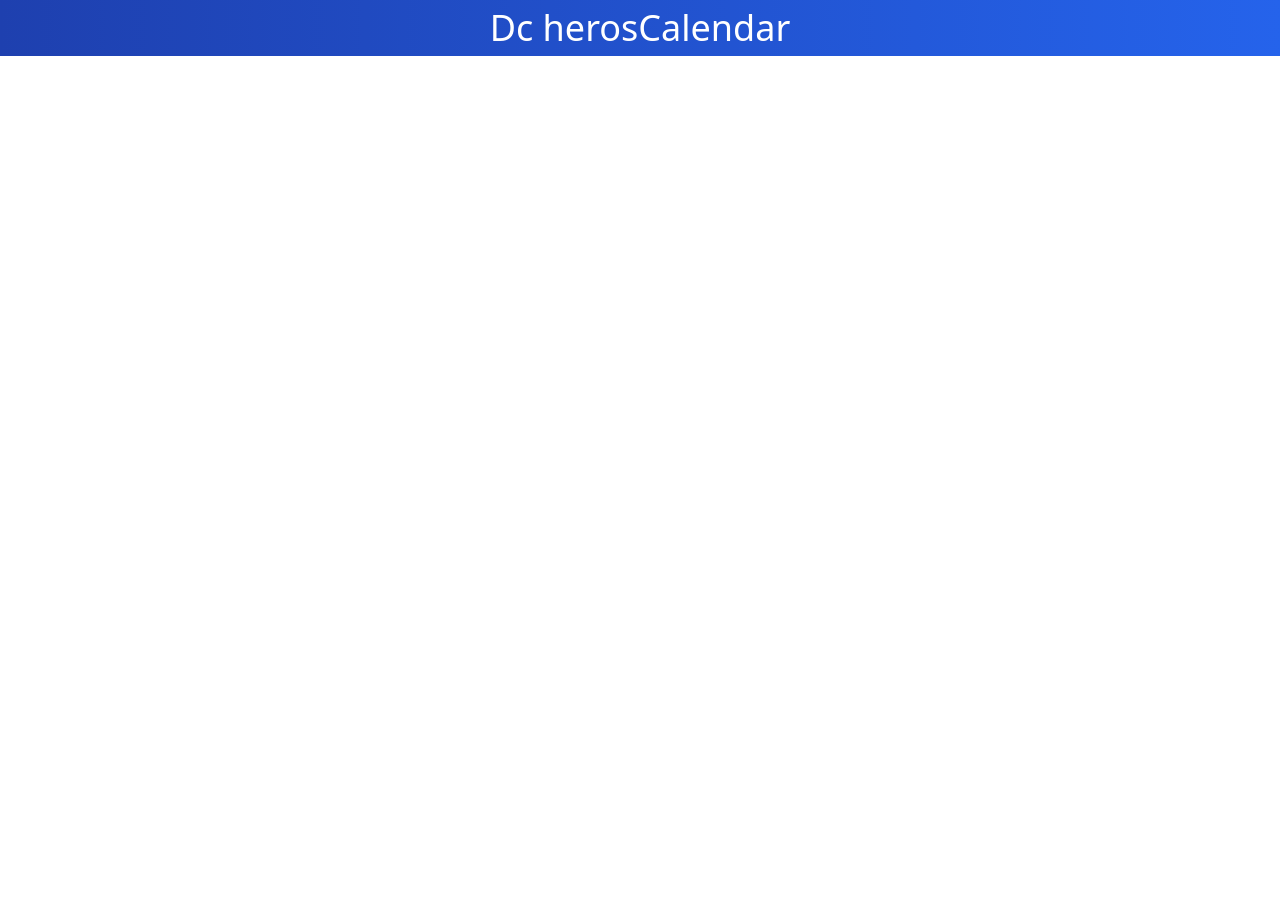
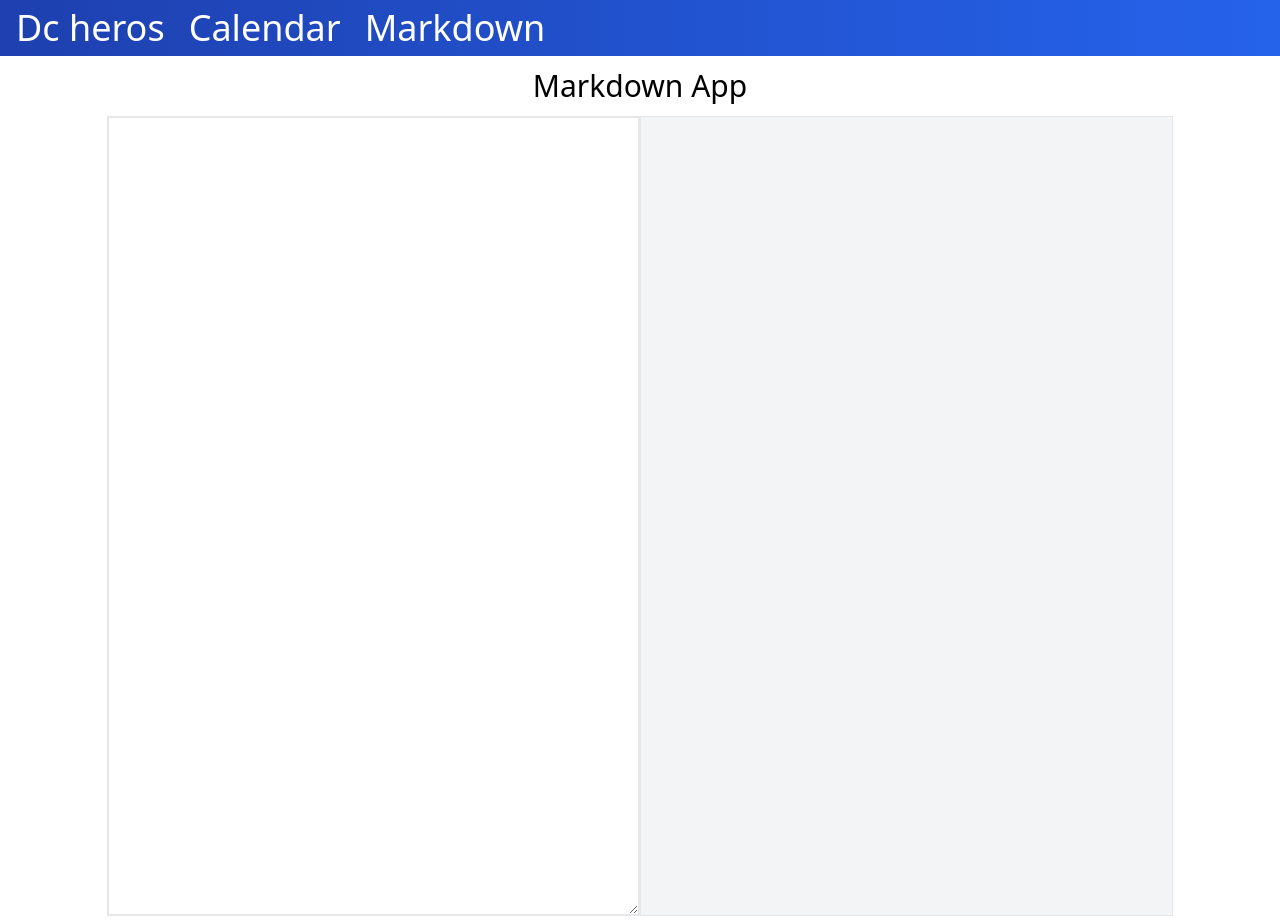
Before and after one commit to MrJ5678/vue3-10hours, a Vue app: page /#/markdown in a window 1280 px wide. Before the commit this address had no page. Before the commit the page ends 800 px from the top, so only its background shows below. Built offline with nearby package versions, Linux system fonts and the light colour scheme.

Commit message:
before install marked

```diff
--- a/src/components/AppHeader.vue
+++ b/src/components/AppHeader.vue
@@ -2,22 +2,36 @@
  * @Author: hhhhhq
  * @Date: 2020-12-18 16:31:07
  * @LastEditors: hhhhhq
- * @LastEditTime: 2020-12-19 07:55:27
+ * @LastEditTime: 2020-12-21 09:24:24
  * @Description: file content
 -->
 <template>
   <nav
-    class="w-full text-center text-4xl bg-gradient-to-r from-blue-800 to-blue-600 text-white px-4 py-2"
+    class="w-full text-4xl bg-gradient-to-r from-blue-800 to-blue-600 text-white px-4 py-2"
   >
-    <router-link to="/dc-heros">Dc heros</router-link>
-    <router-link to="/calendar">Calendar</router-link>
+    <router-link v-for="item in list" :key="item.to" :to="item.to">{{
+      item.title
+    }}</router-link>
   </nav>
 </template>
 
 <script>
 export default {
   name: "AppHeader",
+  data() {
+    return {
+      list: [
+        { title: "Dc heros", to: "/dc-heros" },
+        { title: "Calendar", to: "/calendar" },
+        { title: "Markdown", to: "/markdown" },
+      ],
+    }
+  },
 }
 </script>
 
-<style></style>
+<style>
+nav a {
+  margin-right: 1.5rem;
+}
+</style>
--- /dev/null
+++ b/src/pages/Home.vue
@@ -0,0 +1,20 @@
+<!--
+ * @Author: hhhhhq
+ * @Date: 2020-12-20 10:54:53
+ * @LastEditors: hhhhhq
+ * @LastEditTime: 2020-12-20 10:59:11
+ * @Description: file content
+-->
+<template>
+  <div class="m-auto">
+    <h1 class="text-center text-2xl my-2">welcome to vue3</h1>
+  </div>
+</template>
+
+<script>
+export default {
+  name: "Home",
+}
+</script>
+
+<style></style>
--- /dev/null
+++ b/src/pages/Markdown.vue
@@ -0,0 +1,31 @@
+<!--
+ * @Author: hhhhhq
+ * @Date: 2020-12-21 09:11:13
+ * @LastEditors: hhhhhq
+ * @LastEditTime: 2020-12-21 11:20:22
+ * @Description: file content
+-->
+<template>
+  <div class="w-full flex flex-wrap">
+    <h1 class="w-full text-center text-3xl my-3">Markdown App</h1>
+    <section class="w-10/12 m-auto h-screen flex">
+      <article class="w-1/2 border">
+        <textarea class="w-full h-full border" v-model="text"></textarea>
+      </article>
+      <article class="w-1/2 border bg-gray-100">{{ text }}</article>
+    </section>
+  </div>
+</template>
+
+<script>
+export default {
+  name: "Markdown",
+  data() {
+    return {
+      text: "",
+    }
+  },
+}
+</script>
+
+<style></style>
```
Also changed, not shown: src/router.js (+7 -3 lines), src/pages/Calendar.vue (renamed from src/components/Calendar.vue), src/pages/DcHeros.vue (renamed from src/components/DcHeros.vue).
